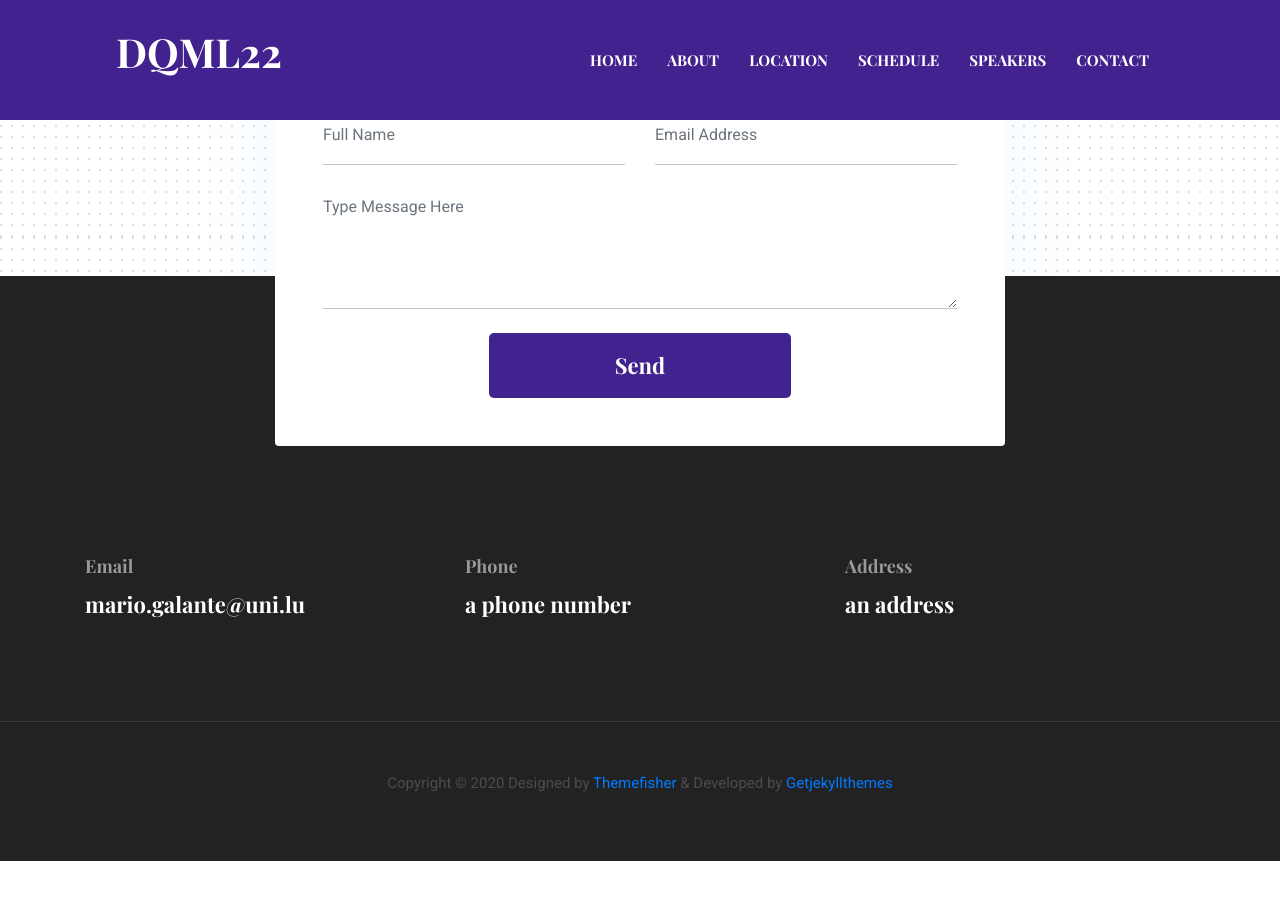
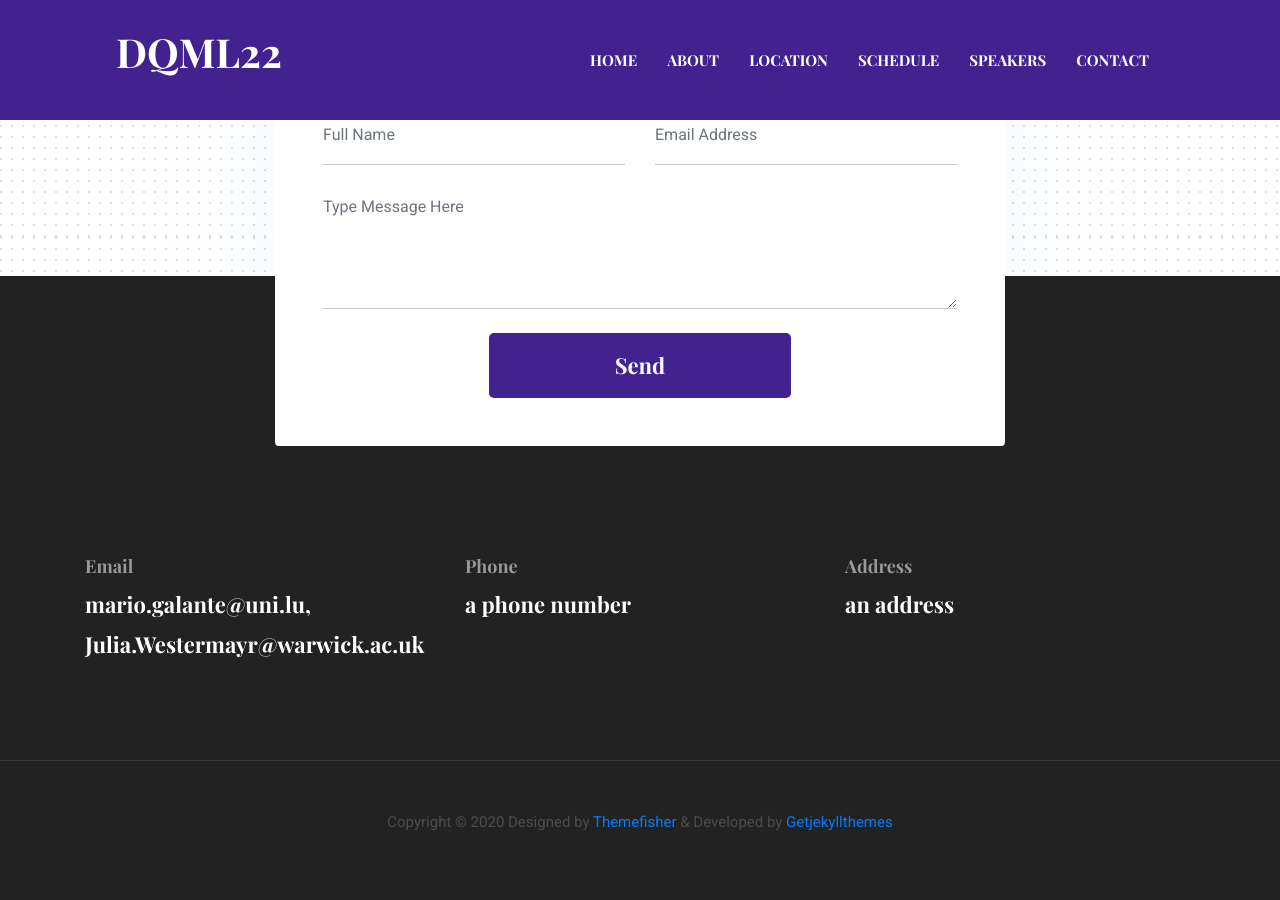
Before and after one commit to DQML22/DQML22.github.io, a Jekyll site: the page built from index.html, in a window 1280 px wide and 900 px high, scrolled down 2560 px. Built offline with Jekyll 4.4.1, drawn with Linux system fonts in a browser that asks for light colours; before the commit the page ends 3421 px from its top, so only the background shows below that.

Commit message:
updated the settings.yml to include Julia's e-mail

```diff
--- a/_data/settings.yml
+++ b/_data/settings.yml
@@ -5,7 +5,7 @@ title: DQML22
 logo:
 author: DQML conference preparation committee
 description: welcome to our web-page
-email: mario.galante@uni.lu
+email: mario.galante@uni.lu, Julia.Westermayr@warwick.ac.uk
 phone: a phone number
 address: an address
 copyright: Copyright &copy; 2020 Designed by [Themefisher](https://themefisher.com) & Developed by [Getjekyllthemes](https://getjekyllthemes.com)
```
